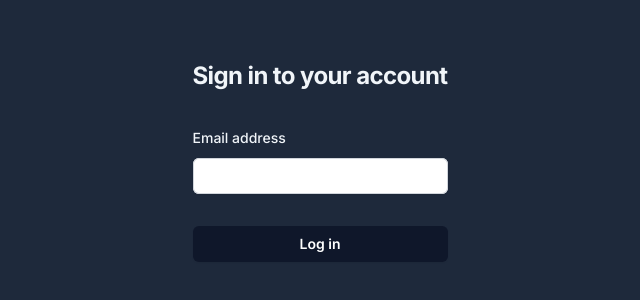
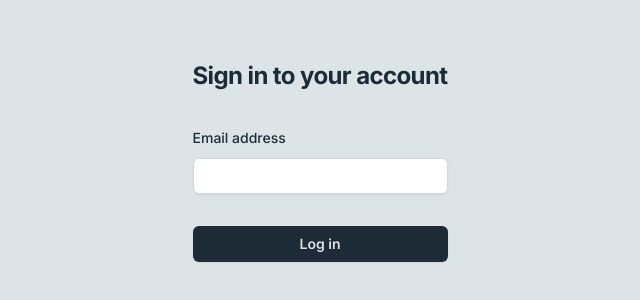
Before and after one commit to jean1591/boilerplate, a Next.js app: page /login in a window 1280 px wide. Shown: the part 240-540 px from the top of the page, without its empty margins (320-960 px from the left). Built offline with nearby package versions, Linux system fonts and the light colour scheme.

Commit message:
feat: add color palette

```diff
--- a/src/app/(public)/login/page.tsx
+++ b/src/app/(public)/login/page.tsx
@@ -13,7 +13,7 @@
   const handleLogin = () => {
     notify();
 
-    // login({ email });
+    login({ email });
   };
 
   return (
@@ -40,14 +40,14 @@
               required
               onChange={(e) => setEmail(e.target.value)}
               autoComplete="email"
-              className="pl-2 block w-full text-slate-800 rounded-md border-0 py-1.5 shadow-sm ring-1 ring-inset ring-gray-300 focus:ring-2 focus:ring-inset focus:ring-slate-900 sm:text-sm sm:leading-6"
+              className="pl-2 block w-full text-primary-content rounded-md border-0 py-1.5 shadow-sm ring-1 ring-inset ring-gray-300 focus:ring-2 focus:ring-inset focus:ring-slate-900 sm:text-sm sm:leading-6"
             />
           </div>
         </div>
 
         <button
           onClick={handleLogin}
-          className="flex w-full justify-center rounded-md bg-slate-900 px-3 py-1.5 text-sm font-semibold leading-6 text-white shadow-sm hover:bg-slate-500 focus-visible:outline focus-visible:outline-2 focus-visible:outline-offset-2 focus-visible:outline-slate-900"
+          className="flex w-full justify-center rounded-md bg-primary-content px-3 py-1.5 text-sm font-semibold leading-6 text-primary shadow-sm hover:bg-primary-content/80 focus-visible:outline focus-visible:outline-2 focus-visible:outline-offset-2 focus-visible:outline-slate-900"
         >
           Log in
         </button>
--- a/src/app/layout.tsx
+++ b/src/app/layout.tsx
@@ -16,7 +16,10 @@
     <StoreProvider>
       <html lang="fr">
         <body
-          className={classNames(inter.className, "bg-slate-800 text-slate-100")}
+          className={classNames(
+            inter.className,
+            "bg-primary text-primary-content"
+          )}
         >
           <Toaster position="bottom-right" reverseOrder={true} />
           {children}
--- a/tailwind.config.ts
+++ b/tailwind.config.ts
@@ -5,10 +5,10 @@
   theme: {
     extend: {
       colors: {
-        pastel: {
-          green: "#519975",
-          red: "#B89076",
-        },
+        primary: "#DCE4E8",
+        "primary-content": "#1D2B36",
+        secondary: "#3F6E93",
+        "secondary-content": "#83B5C4",
       },
     },
   },
```
